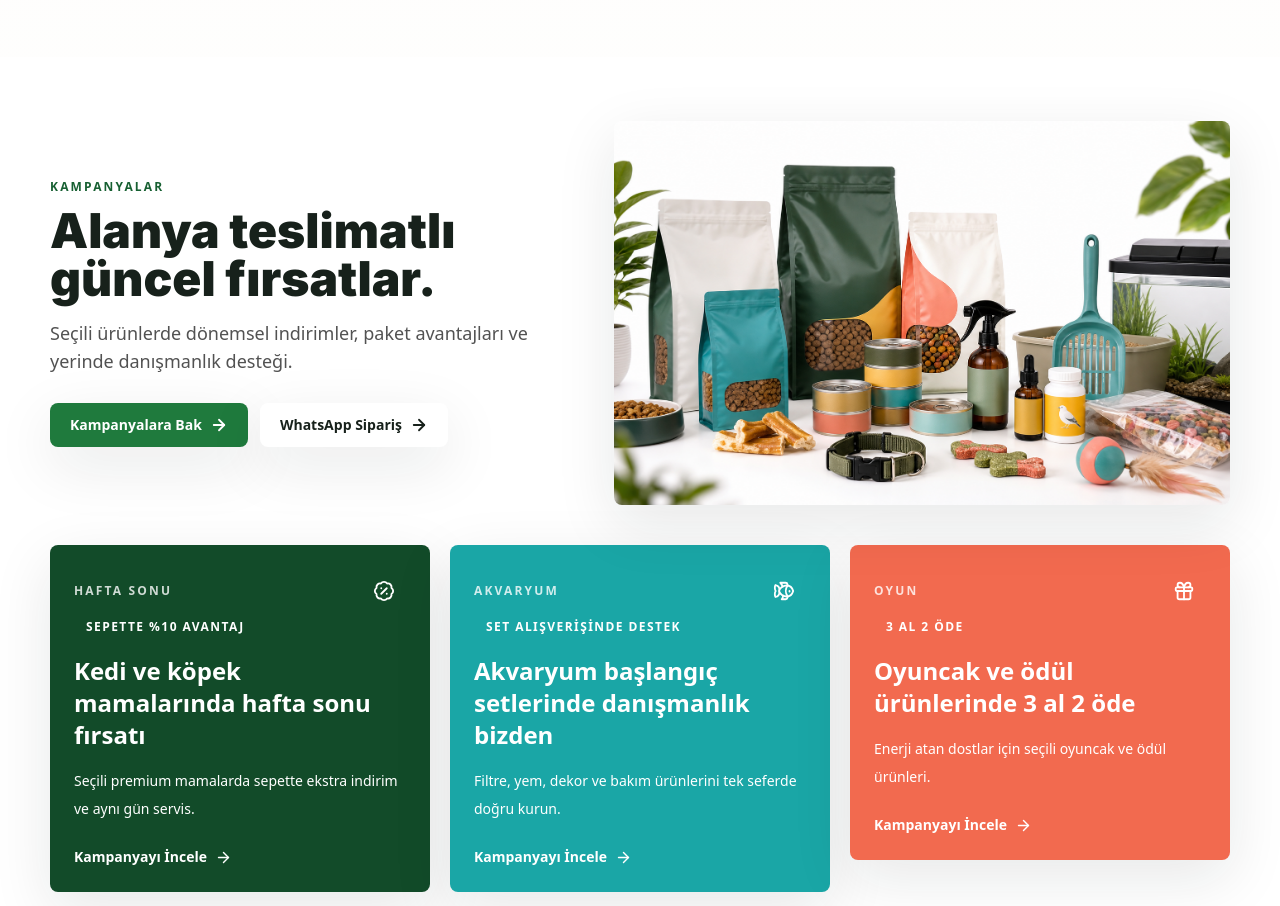
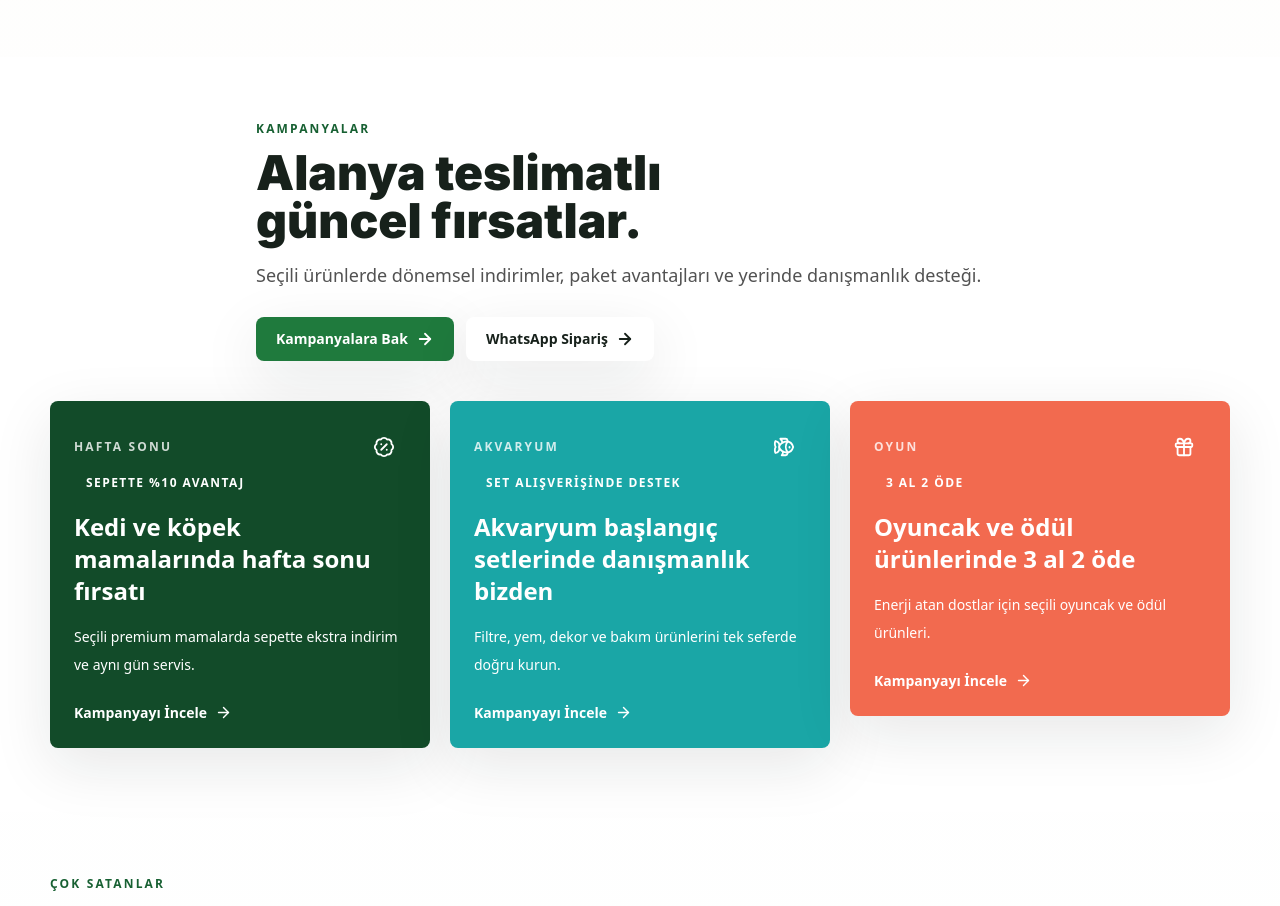
Before and after one commit to berilakoguz/alanya-petshop-modern, a Next.js app: page / in a window 1280 px wide. Shown: the part 2180-3086 px from the top of the page. Built offline with nearby package versions, Linux system fonts and the light colour scheme.

Commit message:
Remove home campaign image

```diff
--- a/app/page.tsx
+++ b/app/page.tsx
@@ -42,7 +42,7 @@ export default function HomePage() {
         </section>
 
         <section className="bg-white py-16">
-          <div className="container-shell grid gap-10 lg:grid-cols-[0.92fr_1.08fr] lg:items-center">
+          <div className="container-shell max-w-3xl">
             <Reveal>
               <SectionHeader
                 eyebrow="Kampanyalar"
@@ -54,15 +54,6 @@ export default function HomePage() {
                 <ButtonLink href={`https://wa.me/${storeInfo.whatsapp}`} variant="light">
                   WhatsApp Sipariş
                 </ButtonLink>
-              </div>
-            </Reveal>
-            <Reveal delay={0.08}>
-              <div className="image-sheen overflow-hidden rounded-[8px] shadow-soft">
-                <img
-                  src="/images/product-assortment.png"
-                  alt="Pet shop ürün vitrini"
-                  className="aspect-[16/10] h-full w-full object-cover"
-                />
               </div>
             </Reveal>
           </div>
```
